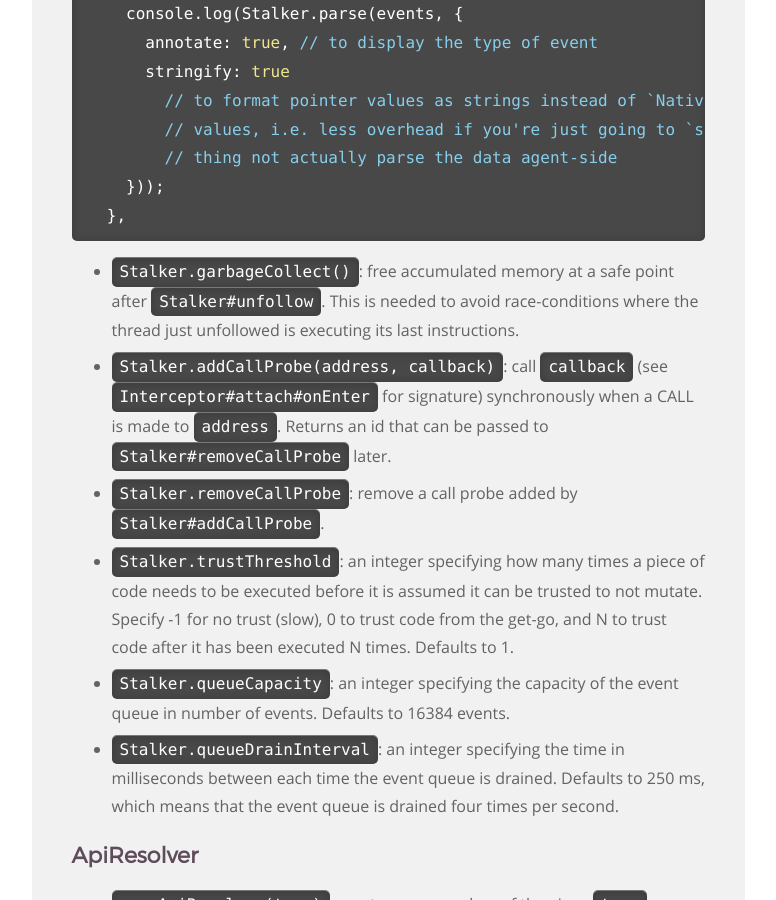
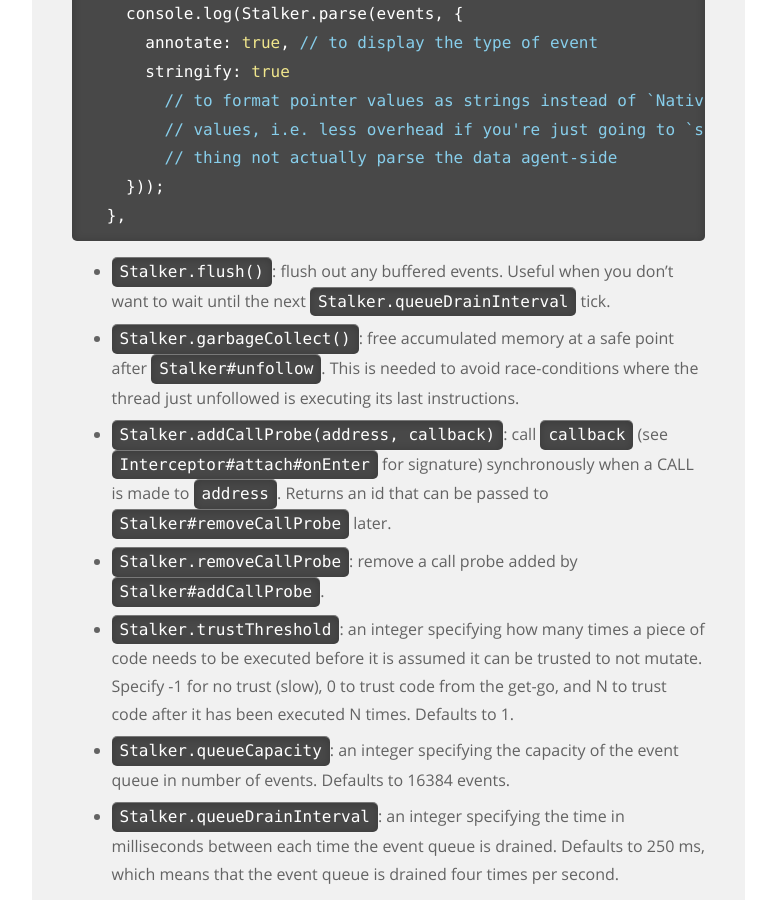
Before and after one commit to frida/frida-website, a Jekyll site: the page built from _docs/javascript-api.md, in a window 1280 px wide and 900 px high, scrolled down 39202 px. Shown: the whole window, without its empty margins (364-1140 px from the left). Built offline with Jekyll 4.4.1, drawn with Linux system fonts in a browser that asks for light colours.

Commit message:
Document Stalker.flush()

```diff
--- a/_docs/javascript-api.md
+++ b/_docs/javascript-api.md
@@ -1560,6 +1560,9 @@ Stalker.follow(Process.getCurrentThreadId(), {
   },
 {% endhighlight %}
 
++   `Stalker.flush()`: flush out any buffered events. Useful when you don't want
+    to wait until the next `Stalker.queueDrainInterval` tick.
+
 +   `Stalker.garbageCollect()`: free accumulated memory at a safe point after
     `Stalker#unfollow`. This is needed to avoid race-conditions where the
     thread just unfollowed is executing its last instructions.
```
